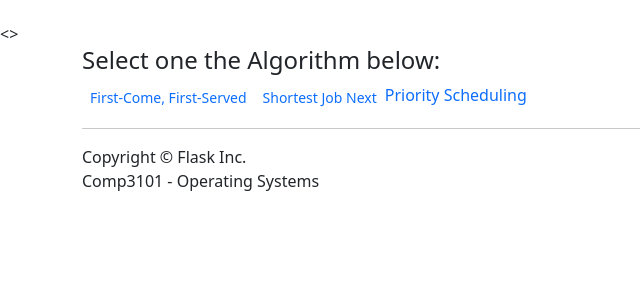
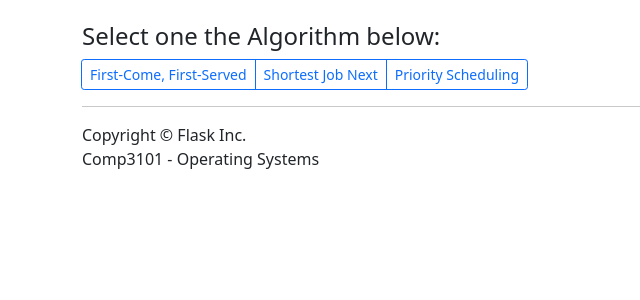
Before and after one commit to rxmii4269/COMP3101-FinalProject, a Flask app: page / in a window 1280 px wide. Shown: the part 58-358 px from the top of the page, without its empty margins (0-640 px from the left). Run offline with Flask 2, Linux system fonts and the light colour scheme.

Commit message:
new branch

```diff
--- a/app/templates/base.html
+++ b/app/templates/base.html
@@ -7,7 +7,6 @@
     <link href="https://cdn.jsdelivr.net/npm/bootstrap@5.0.0-alpha3/dist/css/bootstrap.min.css" rel="stylesheet" integrity="sha384-CuOF+2SnTUfTwSZjCXf01h7uYhfOBuxIhGKPbfEJ3+FqH/s6cIFN9bGr1HmAg4fQ" crossorigin="anonymous">
     <link rel="stylesheet" href="{{ url_for('static', filename='css/app.css') }}">
 </head>
-<>
    <header>
     {% include "header.html" %}
    </header>
--- a/app/templates/home.html
+++ b/app/templates/home.html
@@ -5,15 +5,15 @@
 
 
 <h4>Select one the Algorithm below:</h4>
-<div class="btn-group" role="group" aria-label="Basic radio toggle button group">
-    <input type="button" class="btn-check" name="btnradio" id="btnradio1" autocomplete="off" checked>
-    <label class="btn-sm btn-outline-primary" for="btnradio1">First-Come, First-Served</label>
+<div class="btn-group btn-group-sm" role="group" aria-label="Basic radio toggle button group">
+    <input type="button" class="btn-check" name="btnradio1" id="btnradio1" autocomplete="off" checked>
+    <label class="btn btn-outline-primary" for="btnradio1">First-Come, First-Served</label>
 
-    <input type="button" class="btn-check" name="btnradio" id="btnradio2" autocomplete="off">
-    <label class="btn-sm btn-outline-primary" for="btnradio2">Shortest Job Next</label>
+    <input type="button" class="btn-check" name="btnradio2" id="btnradio2" autocomplete="off">
+    <label class="btn btn-outline-primary" for="btnradio2">Shortest Job Next</label>
 
-    <input type="button" class="btn-check" name="btnradio" id="btnradio3" autocomplete="off">
-    <label class="btn-ms btn-outline-primary" for="btnradio3">Priority Scheduling</label>
+    <input type="button" class="btn-check" name="btnradio3" id="btnradio3" autocomplete="off">
+    <label class="btn btn-outline-primary" for="btnradio3">Priority Scheduling</label>
 
 
   </div>
```
